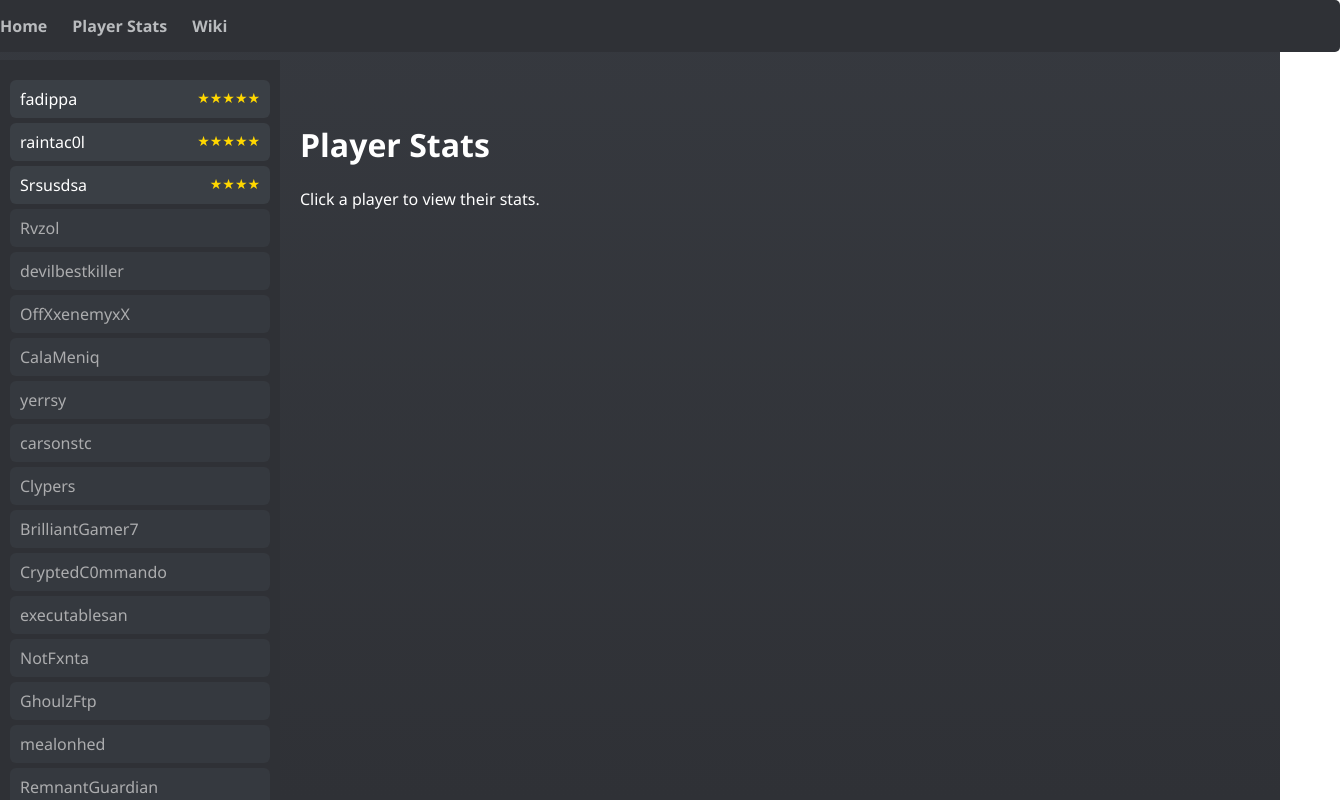
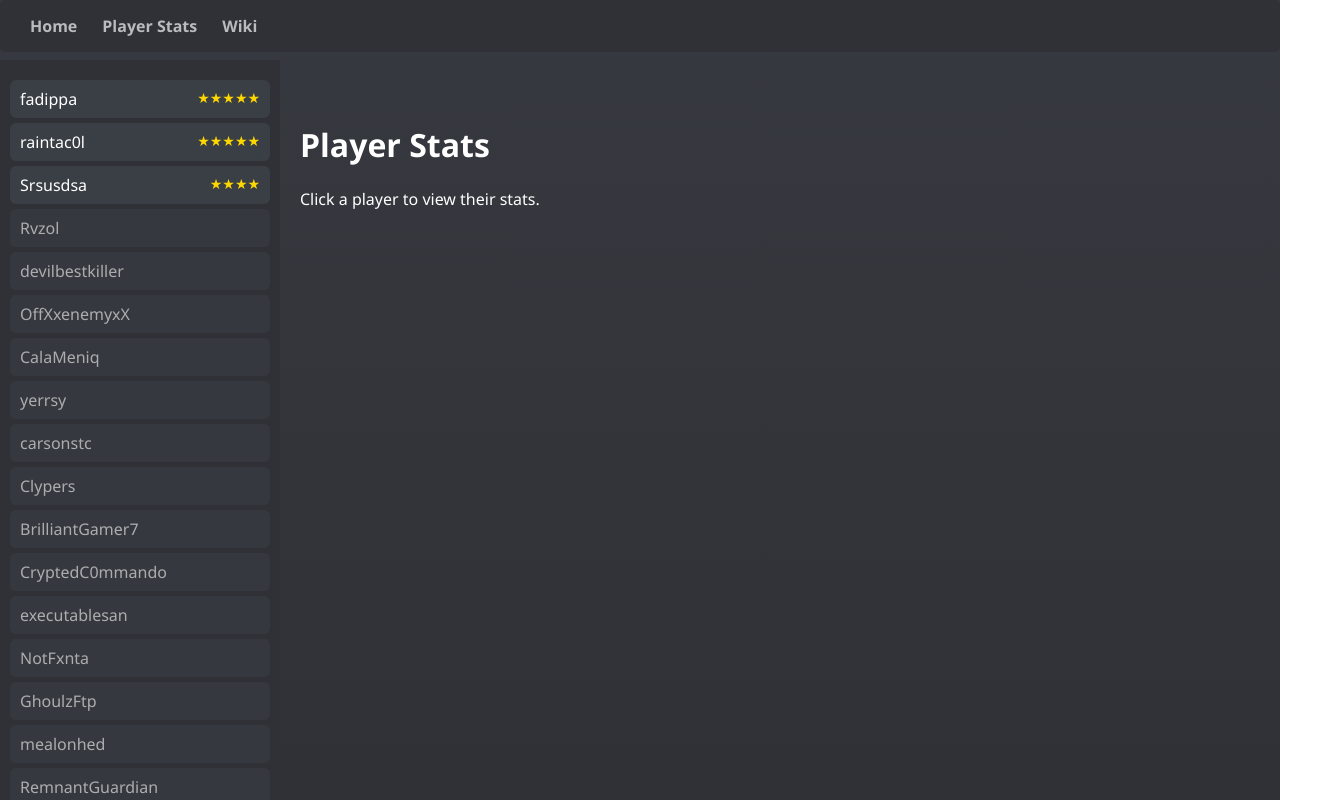
Before and after one commit to fatdipper/WorldJeepFootball, a plain HTML site: page stats.html in a window 1280 px wide. Shown: the whole page, 1340 px wide, since content can reach past the window. Drawn offline with Linux system fonts and the light colour scheme.

Commit message:
Add files via upload

```diff
--- a/stats.html
+++ b/stats.html
@@ -14,12 +14,10 @@
     }
    /* Top Navigation Bar */
 nav {
-  background-color: #2f3136;
+  background-color: #2f3136; /* Slightly lighter dark nav */
   padding: 15px 30px;
-  border-radius: 0 5px 5px 0; /* remove left rounding so it connects with sidebar */
-  margin: 0;
-  margin-left: -30px; /* offset to align with full width */
-  width: calc(100% + 30px); /* expand to line up */
+  border-radius: 5px;
+  margin-bottom: 30px;
   display: flex;
 }
 
@@ -40,7 +38,7 @@ nav a:hover {
   top: 60px; /* below nav bar */
   left: 0;
   width: 260px;
-  height: calc(100vh - 60px);
+  height: calc(100vh - 50px);
   background-color: #2f3136;
   padding: 20px 10px;
   overflow-y: auto;
@@ -48,7 +46,7 @@ nav a:hover {
 
 .main-content {
   margin-left: 280px;
-  margin-top: 30px; /* below nav bar */
+  margin-top: 15px; /* below nav bar */
   padding: 20px;
   color: white;
 }
```
